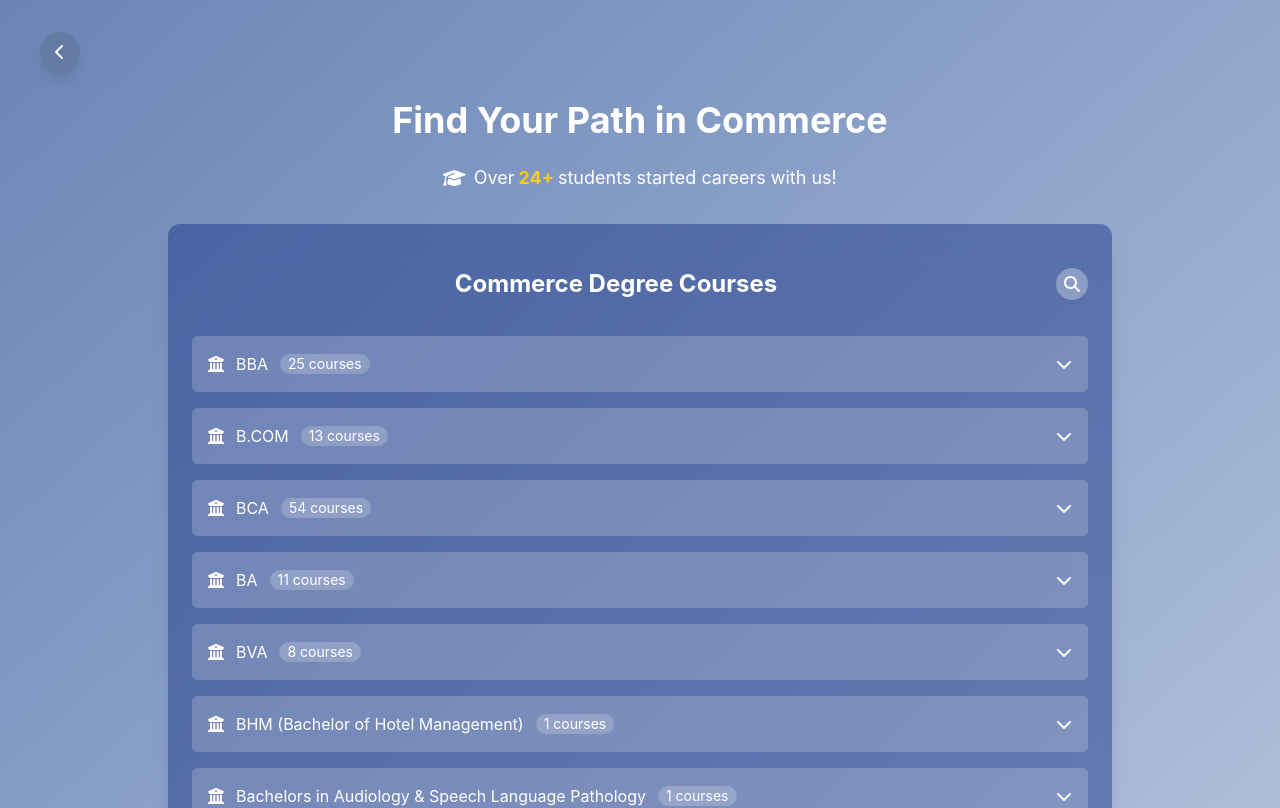
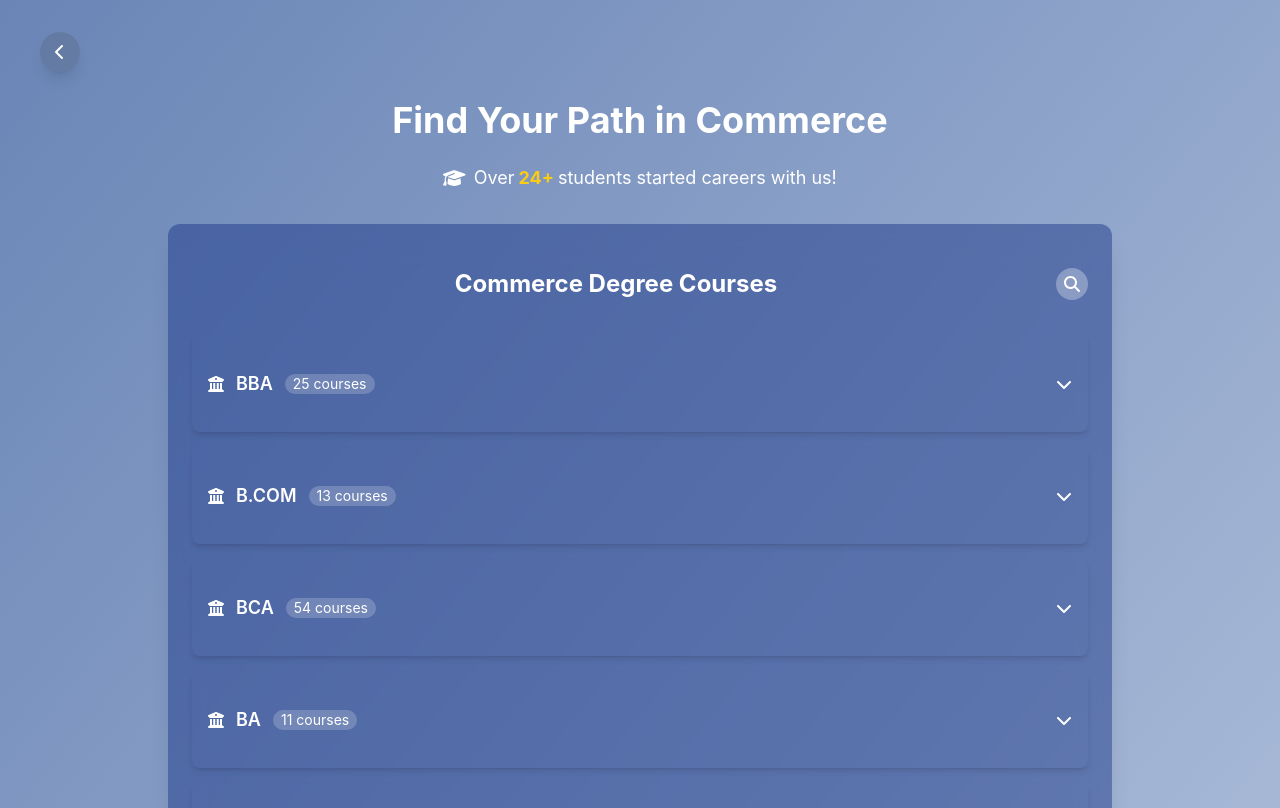
Before and after one commit to Adotzee/adotzee, a React (Vite) app: page /commerce in a window 1280 px wide. Shown: the top 808 px of the page. Built offline with nearby package versions, Linux system fonts and the light colour scheme.

Commit message:
Add files via upload

```diff
--- a/src/pages/streams/Commerce.jsx
+++ b/src/pages/streams/Commerce.jsx
@@ -139,15 +139,17 @@ export default function Commerce() {
           {filteredCourses.map((course, index) => (
             <div key={index} className="mb-4">
               <div
-                className={`cursor-pointer p-4 rounded-md flex justify-between items-center ${selectedCategory === course.category
+                className={`cursor-pointer p-4 border border-white/40 rounded-lg shadow-md flex justify-between items-center ${selectedCategory === course.category
                     ? "bg-white text-primary font-bold"
-                    : "bg-white/20 text-white hover:bg-white/30"
+                    : "bg-transparent text-white hover:bg-white/20"
                   }`}
                 onClick={() => toggleCategory(course.category)}
               >
                 <div className="flex items-center gap-3">
                   <FontAwesomeIcon icon={faUniversity} />
+                  <p className="font-semibold text-md md:text-lg" >
                   {course.category}
+                    </p>
                   <span className="bg-white/20 px-2 rounded-full text-sm whitespace-nowrap overflow-hidden text-ellipsis">{course.addons.length} courses</span>
                 </div>
                 <FontAwesomeIcon
```
